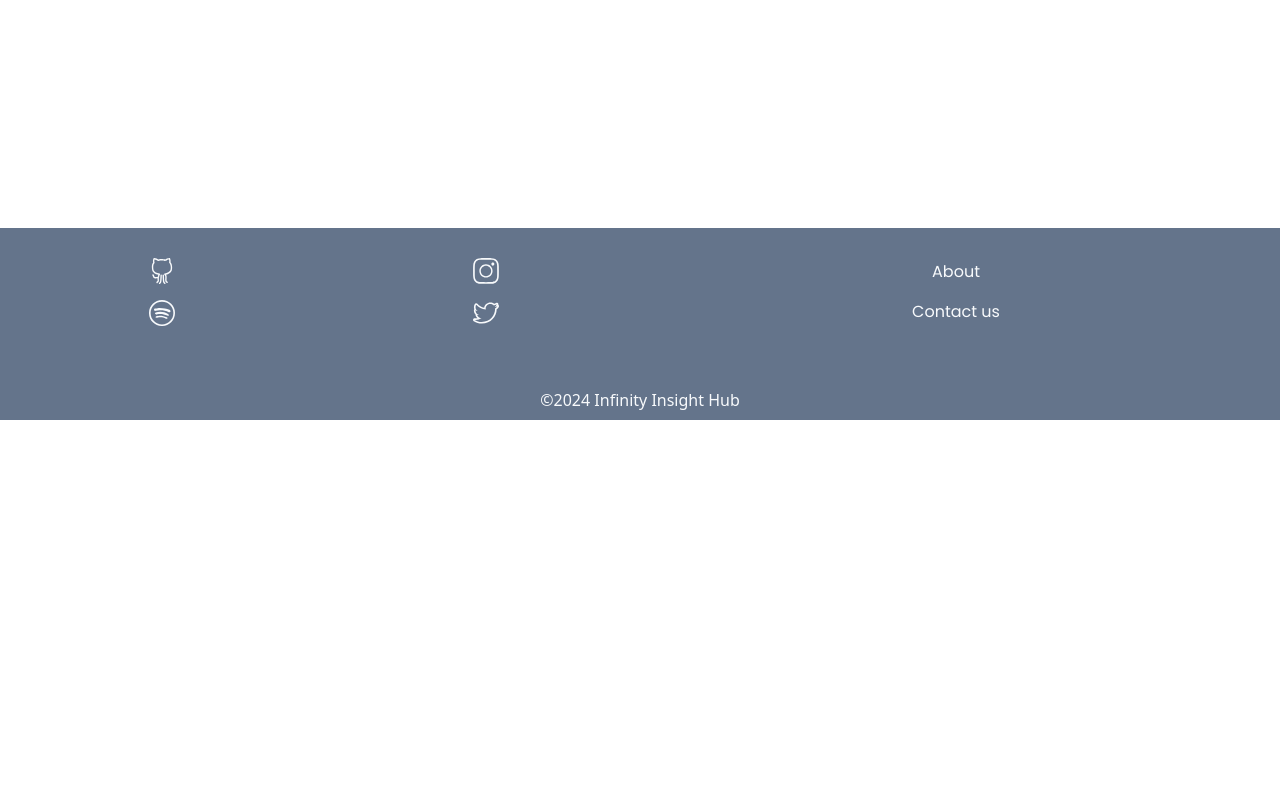
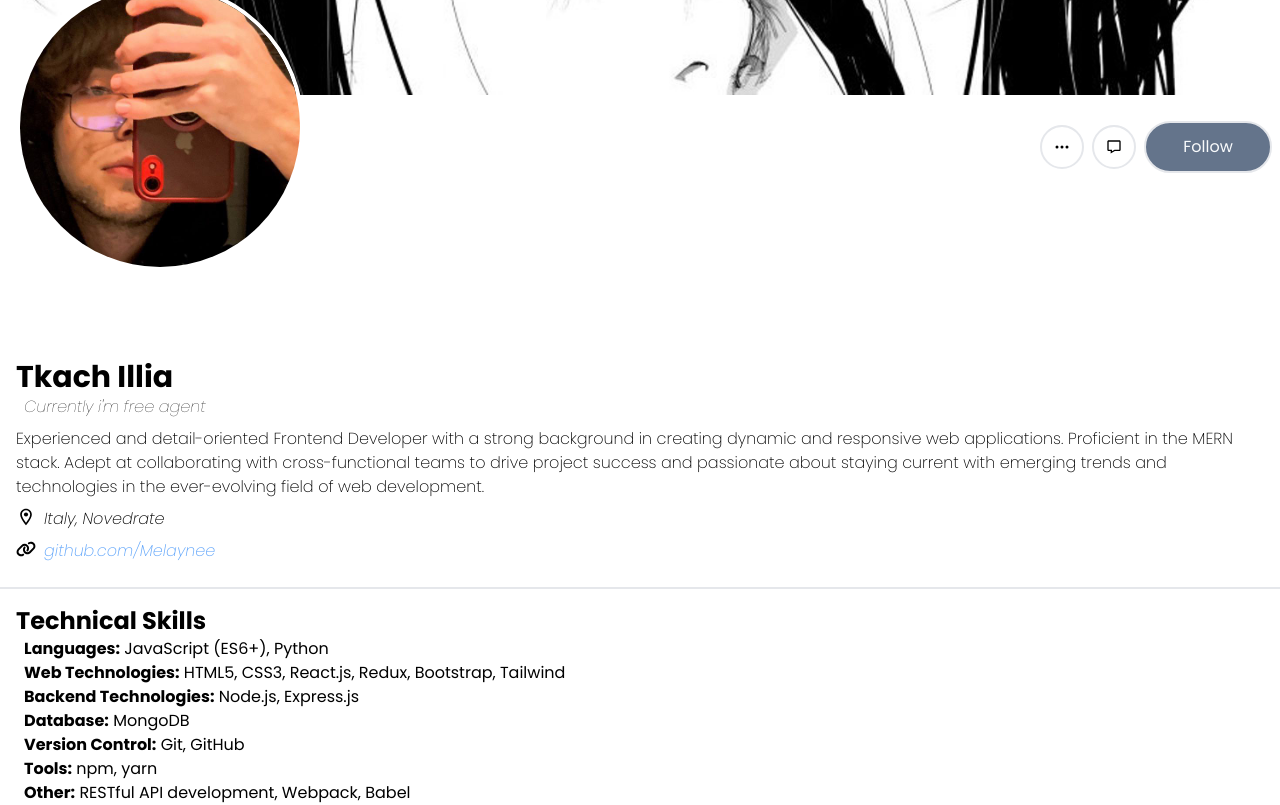
Before and after one commit to Melaynee/infinity-insight, a React (Vite) app: page /about in a window 1280 px wide. Shown: the part 380-1185 px from the top of the page. Before the commit the page ends 800 px from the top, so only its background shows below. Built offline with nearby package versions, Linux system fonts and the light colour scheme; no server answers; what javascript-time-ago would draw is missing.

Commit message:
about page

```diff
--- a/src/components/Footer.tsx
+++ b/src/components/Footer.tsx
@@ -10,7 +10,7 @@ const Footer = () => {
   return (
     <div className="bg-slate-500 mt-16">
       <div className="container mx-auto text-slate-50 p-8 md:p-2">
-        <div className="grid grid-cols-1 items-center md:grid-cols-2 mb-10">
+        <div className="grid grid-cols-1 items-center md:grid-cols-2 ">
           <div className="flex justify-around md:grid grid-cols-2 gap-4 items-center">
             <Link target="_blank" to="https://github.com/Melaynee">
               <SlSocialGithub className="block mx-auto" size={26} />
--- a/src/components/pages/AboutPage.tsx
+++ b/src/components/pages/AboutPage.tsx
@@ -1,26 +1,98 @@
 import React from "react";
+import avatar from "../../assets/photo.jpeg";
+import banner from "../../assets/1500x500.jpg";
+import { MdOutlineLocationOn } from "react-icons/md";
+import { FaLink } from "react-icons/fa6";
+import { BsThreeDots } from "react-icons/bs";
+import { BiMessage } from "react-icons/bi";
 
 const AboutPage = () => {
   return (
-    <div>
-      <div>
-        <img src="" alt="" />
-        <p></p>
-        <h2></h2>
-        <p></p>
-        <p></p>
+    <div className="font-poppins container mx-auto">
+      <div className="border-b-2">
+        <div>
+          <div className="">
+            <img src={banner} alt="" className="" />
+          </div>
+          <div className="flex justify-between relative lg:-top-16">
+            <img
+              src={avatar}
+              alt=""
+              className="w-28 rounded-full relative -top-12 left-4 border-4 border-white md:w-36 lg:w-72"
+            />
+            <div className="mr-2 mt-2 items-center flex gap-2 relative -top-8">
+              <button className="border-2 rounded-full p-3">
+                <BsThreeDots />
+              </button>
+              <button className="border-2 rounded-full p-3">
+                <BiMessage />
+              </button>
+              <button className="border-2 p-3 w-20 bg-slate-500 text-slate-50 rounded-full md:w-32">
+                Follow
+              </button>
+            </div>
+          </div>
+        </div>
+        <div className="mx-4 relative -top-6">
+          <h1 className="text-3xl font-bold">Tkach Illia</h1>
+          <div className="mx-2">
+            <p className="font-thin italic">Currently i'm free agent</p>
+          </div>
+          <p className="font-light mt-2">
+            Experienced and detail-oriented Frontend Developer with a strong
+            background in creating dynamic and responsive web applications.
+            Proficient in the MERN stack. Adept at collaborating with
+            cross-functional teams to drive project success and passionate about
+            staying current with emerging trends and technologies in the
+            ever-evolving field of web development.
+          </p>
+          <div className="flex gap-2 mt-2">
+            <MdOutlineLocationOn size={20} />
+            <p className="font-light italic">Italy, Novedrate</p>
+          </div>
+          <div className="flex gap-2 mt-2">
+            <FaLink size={20} />
+            <a
+              href="https://github.com/Melaynee"
+              className="font-light italic text-blue-400"
+            >
+              github.com/Melaynee
+            </a>
+          </div>
+        </div>
       </div>
-      <div>
-        <h1></h1>
-        <p></p>
-        <p></p>
+      <div className="mx-4 my-4">
+        <h3 className="text-2xl font-bold">Technical Skills</h3>
+        <ul className="mx-2">
+          <li>
+            <span className="font-bold">Languages:</span> JavaScript (ES6+),
+            Python
+          </li>
+          <li>
+            <span className="font-bold">Web Technologies:</span> HTML5, CSS3,
+            React.js, Redux, Bootstrap, Tailwind
+          </li>
+          <li>
+            <span className="font-bold">Backend Technologies:</span> Node.js,
+            Express.js
+          </li>
+          <li>
+            <span className="font-bold">Database:</span> MongoDB
+          </li>
+          <li>
+            <span className="font-bold">Version Control:</span> Git, GitHub
+          </li>
+          <li>
+            <span className="font-bold">Tools:</span> npm, yarn
+          </li>
+          <li>
+            <span className="font-bold">Other:</span> RESTful API development,
+            Webpack, Babel
+          </li>
+        </ul>
       </div>
-      <div>
+      <div className="mx-4">
         <h3></h3>
-        <div></div>
-        <div></div>
-        <div></div>
-        <div></div>
       </div>
     </div>
   );
```
Also changed, not shown: src/assets/1500x500.jpg (added), src/assets/photo.jpeg (added).
